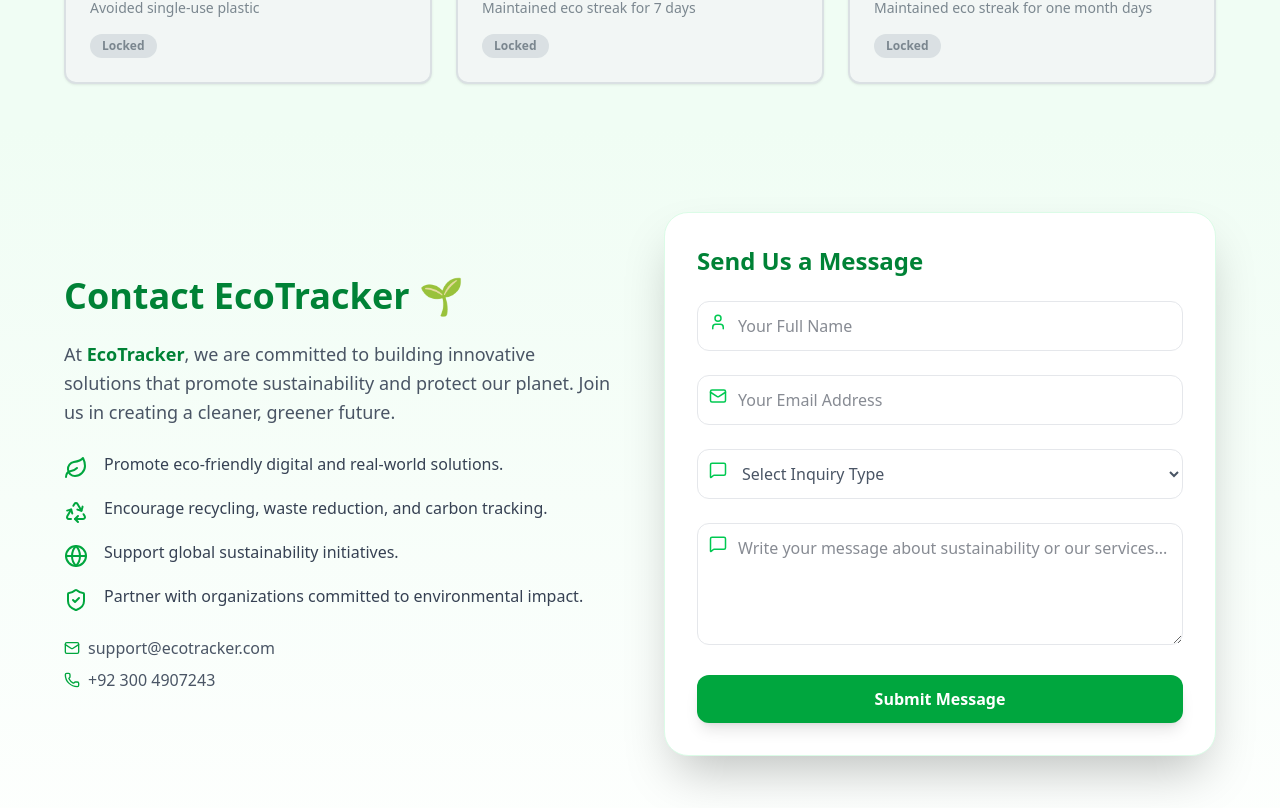
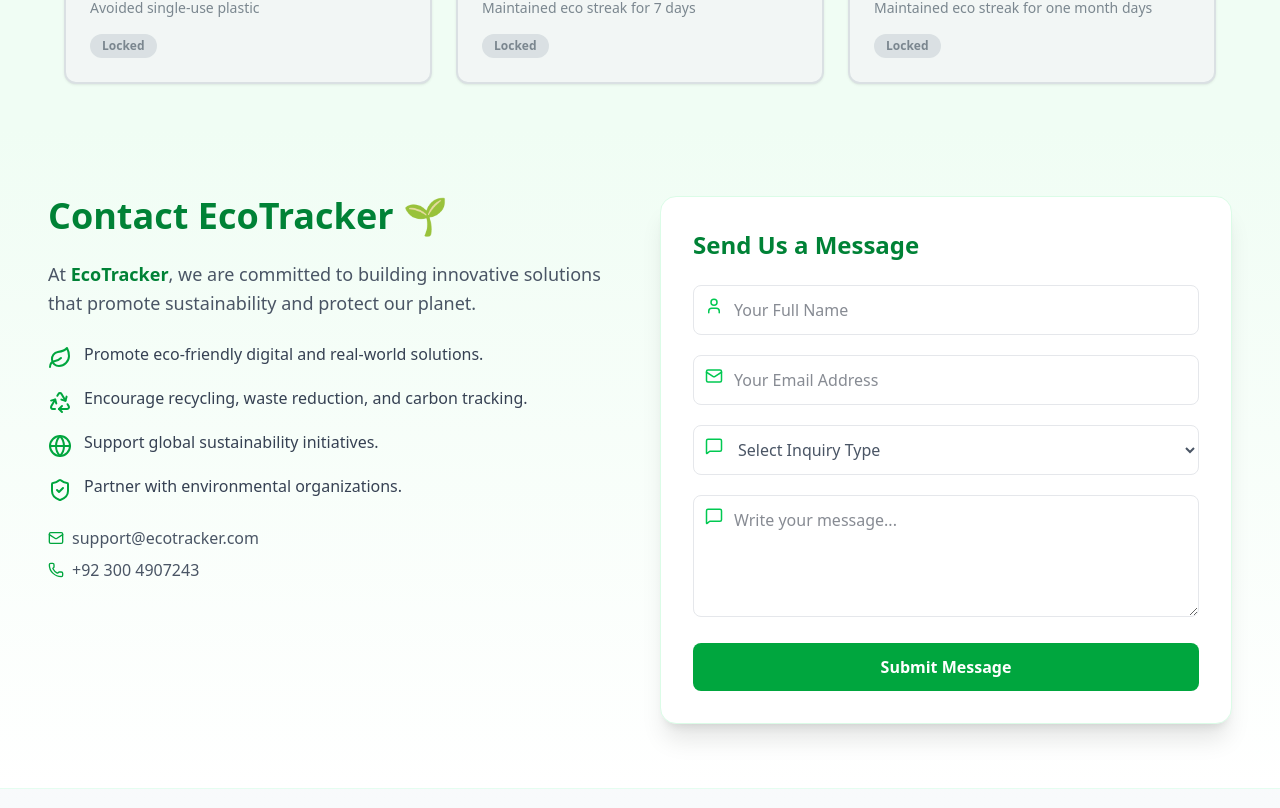
Before and after one commit to ShahanwazSaddam144/eco-tracker, a Next.js app: page /#causesAndEffects in a window 1280 px wide. Shown: the part 4452-5260 px from the top of the page. Built offline with nearby package versions, Linux system fonts and the light colour scheme.

Commit message:
done fro contct animations

```diff
--- a/app/about/page.js
+++ b/app/about/page.js
@@ -165,12 +165,12 @@ const About = () => {
               <motion.button
                 whileHover={{ scale: 1.05 }}
                 whileTap={{ scale: 0.95 }}
-                className="btn-primary flex items-center gap-2 group"
+                className="btn-primary flex items-center gap-2 block m-auto group"
               >
                 Start Tracking
                 <ArrowRight
                   size={20}
-                  className="group-hover:translate-x-1 transition-transform"
+                  className="group-hover:translate-x-1  transition-transform"
                 />
               </motion.button>
             </Link>
@@ -590,7 +590,7 @@ const About = () => {
 
             <motion.div
               variants={itemVariants}
-              className="flex flex-col sm:flex-row gap-4 justify-center"
+              className="flex flex-col sm:flex-row gap-4 items-center justify-center"
             >
               <Link href="/auth">
                 <motion.button
--- a/app/components/Contact.js
+++ b/app/components/Contact.js
@@ -1,7 +1,6 @@
 "use client";
 
-import React, { useRef, useState } from "react";
-import { motion, useInView } from "framer-motion";
+import React, { useState } from "react";
 import {
   Leaf,
   Globe,
@@ -14,10 +13,7 @@ import {
 } from "lucide-react";
 
 const Contact = () => {
-  const ref = useRef(null);
-  const isInView = useInView(ref, { once: true });
   const [loading, setLoading] = useState(false);
-
   const [popup, setPopup] = useState(false);
   const [popupMessage, setPopupMessage] = useState("");
   const [popupSuccess, setPopupSuccess] = useState(true);
@@ -67,60 +63,53 @@ const Contact = () => {
     <>
       <section
         id="contact"
-        className="w-full min-h-screen bg-gradient-to-b from-green-50 to-white py-20 px-6 md:px-16"
-        ref={ref}
+        className="w-full bg-gradient-to-b from-green-50 to-white py-16 px-4 sm:px-6 md:px-12"
       >
-        <div className="max-w-7xl mx-auto grid md:grid-cols-2 gap-12 items-center">
+        <div className="max-w-7xl mx-auto grid md:grid-cols-2 gap-10 items-start">
 
-          {/* LEFT SIDE - COMPANY INFO */}
-          <motion.div
-            initial={{ opacity: 0, x: -80 }}
-            animate={isInView ? { opacity: 1, x: 0 } : {}}
-            transition={{ duration: 0.8 }}
-            className="space-y-6"
-          >
-            <h2 className="text-4xl font-bold text-green-700">
+          {/* LEFT SIDE */}
+          <div className="space-y-6">
+            <h2 className="text-3xl sm:text-4xl font-bold text-green-700">
               Contact EcoTracker 🌱
             </h2>
 
-            <p className="text-gray-600 text-lg leading-relaxed">
+            <p className="text-gray-600 text-base sm:text-lg leading-relaxed">
               At <span className="font-semibold text-green-700">EcoTracker</span>,
               we are committed to building innovative solutions that promote
-              sustainability and protect our planet. Join us in creating a cleaner,
-              greener future.
+              sustainability and protect our planet.
             </p>
 
-            <div className="space-y-4 mt-6">
-              <div className="flex items-start gap-4">
+            <div className="space-y-4">
+              <div className="flex items-start gap-3">
                 <Leaf className="text-green-600 mt-1" />
-                <p className="text-gray-700">
+                <p className="text-gray-700 text-sm sm:text-base">
                   Promote eco-friendly digital and real-world solutions.
                 </p>
               </div>
 
-              <div className="flex items-start gap-4">
+              <div className="flex items-start gap-3">
                 <Recycle className="text-green-600 mt-1" />
-                <p className="text-gray-700">
+                <p className="text-gray-700 text-sm sm:text-base">
                   Encourage recycling, waste reduction, and carbon tracking.
                 </p>
               </div>
 
-              <div className="flex items-start gap-4">
+              <div className="flex items-start gap-3">
                 <Globe className="text-green-600 mt-1" />
-                <p className="text-gray-700">
+                <p className="text-gray-700 text-sm sm:text-base">
                   Support global sustainability initiatives.
                 </p>
               </div>
 
-              <div className="flex items-start gap-4">
+              <div className="flex items-start gap-3">
                 <ShieldCheck className="text-green-600 mt-1" />
-                <p className="text-gray-700">
-                  Partner with organizations committed to environmental impact.
+                <p className="text-gray-700 text-sm sm:text-base">
+                  Partner with environmental organizations.
                 </p>
               </div>
             </div>
 
-            <div className="mt-6 text-gray-600">
+            <div className="mt-6 text-gray-600 text-sm sm:text-base">
               <p className="flex items-center gap-2">
                 <Mail size={16} className="text-green-600" />
                 support@ecotracker.com
@@ -130,20 +119,15 @@ const Contact = () => {
                 +92 300 4907243
               </p>
             </div>
-          </motion.div>
+          </div>
 
-          {/* RIGHT SIDE - CONTACT FORM */}
-          <motion.div
-            initial={{ opacity: 0, x: 80 }}
-            animate={isInView ? { opacity: 1, x: 0 } : {}}
-            transition={{ duration: 0.8 }}
-            className="bg-white shadow-2xl rounded-3xl p-8 border border-green-100"
-          >
-            <h3 className="text-2xl font-semibold text-green-700 mb-6">
+          {/* RIGHT SIDE FORM */}
+          <div className="bg-white shadow-xl rounded-2xl p-6 sm:p-8 border border-green-100">
+            <h3 className="text-xl sm:text-2xl font-semibold text-green-700 mb-6">
               Send Us a Message
             </h3>
 
-            <form className="space-y-6" onSubmit={handleSubmit}>
+            <form className="space-y-5" onSubmit={handleSubmit}>
 
               <div className="relative">
                 <User className="absolute left-3 top-3 text-green-500" size={18} />
@@ -151,7 +135,7 @@ const Contact = () => {
                   type="text"
                   name="name"
                   placeholder="Your Full Name"
-                  className="w-full pl-10 p-3 border border-gray-200 rounded-xl focus:outline-none focus:ring-2 focus:ring-green-500 transition"
+                  className="w-full pl-10 p-3 border border-gray-200 rounded-lg focus:outline-none focus:ring-2 focus:ring-green-500"
                   required
                 />
               </div>
@@ -162,7 +146,7 @@ const Contact = () => {
                   type="email"
                   name="email"
                   placeholder="Your Email Address"
-                  className="w-full pl-10 p-3 border border-gray-200 rounded-xl focus:outline-none focus:ring-2 focus:ring-green-500 transition"
+                  className="w-full pl-10 p-3 border border-gray-200 rounded-lg focus:outline-none focus:ring-2 focus:ring-green-500"
                   required
                 />
               </div>
@@ -171,7 +155,7 @@ const Contact = () => {
                 <MessageSquare className="absolute left-3 top-3 text-green-500" size={18} />
                 <select
                   name="inquiryType"
-                  className="w-full pl-10 p-3 border border-gray-200 rounded-xl focus:outline-none focus:ring-2 focus:ring-green-500 transition text-gray-600"
+                  className="w-full pl-10 p-3 border border-gray-200 rounded-lg focus:outline-none focus:ring-2 focus:ring-green-500 text-gray-600"
                   required
                 >
                   <option value="">Select Inquiry Type</option>
@@ -187,35 +171,33 @@ const Contact = () => {
                 <textarea
                   name="message"
                   rows="4"
-                  placeholder="Write your message about sustainability or our services..."
-                  className="w-full pl-10 p-3 border border-gray-200 rounded-xl focus:outline-none focus:ring-2 focus:ring-green-500 transition"
+                  placeholder="Write your message..."
+                  className="w-full pl-10 p-3 border border-gray-200 rounded-lg focus:outline-none focus:ring-2 focus:ring-green-500"
                   required
                 ></textarea>
               </div>
 
-              <motion.button
-                whileHover={{ scale: 1.05 }}
-                whileTap={{ scale: 0.95 }}
+              <button
                 type="submit"
                 disabled={loading}
-                className="w-full bg-green-600 text-white py-3 rounded-xl font-semibold shadow-lg hover:bg-green-700 transition duration-300"
+                className="w-full bg-green-600 text-white py-3 rounded-lg font-semibold hover:bg-green-700 transition"
               >
                 {loading ? "Sending..." : "Submit Message"}
-              </motion.button>
+              </button>
             </form>
-          </motion.div>
+          </div>
         </div>
       </section>
 
-      {/* CUSTOM POPUP */}
+      {/* POPUP */}
       {popup && (
         <>
           <div
-            className="fixed inset-0 bg-black/50 z-50 backdrop-blur-sm"
+            className="fixed inset-0 bg-black/50 z-50"
             onClick={() => setPopup(false)}
           ></div>
 
-          <div className="fixed z-50 top-1/2 left-1/2 -translate-x-1/2 -translate-y-1/2 bg-white rounded-2xl shadow-2xl w-[90%] max-w-sm p-8 border border-emerald-100">
+          <div className="fixed z-50 top-1/2 left-1/2 -translate-x-1/2 -translate-y-1/2 bg-white rounded-xl shadow-xl w-[90%] max-w-sm p-6">
             <h1 className="text-lg font-bold text-green-800 mb-4">
               {popupSuccess ? "Success" : "Error"}
             </h1>
@@ -225,10 +207,10 @@ const Contact = () => {
             <div className="flex justify-end">
               <button
                 onClick={() => setPopup(false)}
-                className={`px-6 py-2 rounded-lg font-semibold text-white transition-all duration-300 ${
+                className={`px-6 py-2 rounded-lg font-semibold text-white ${
                   popupSuccess
-                    ? "bg-gradient-to-r from-emerald-500 to-green-600"
-                    : "bg-gradient-to-r from-red-500 to-red-600"
+                    ? "bg-green-600"
+                    : "bg-red-600"
                 }`}
               >
                 OK
```
